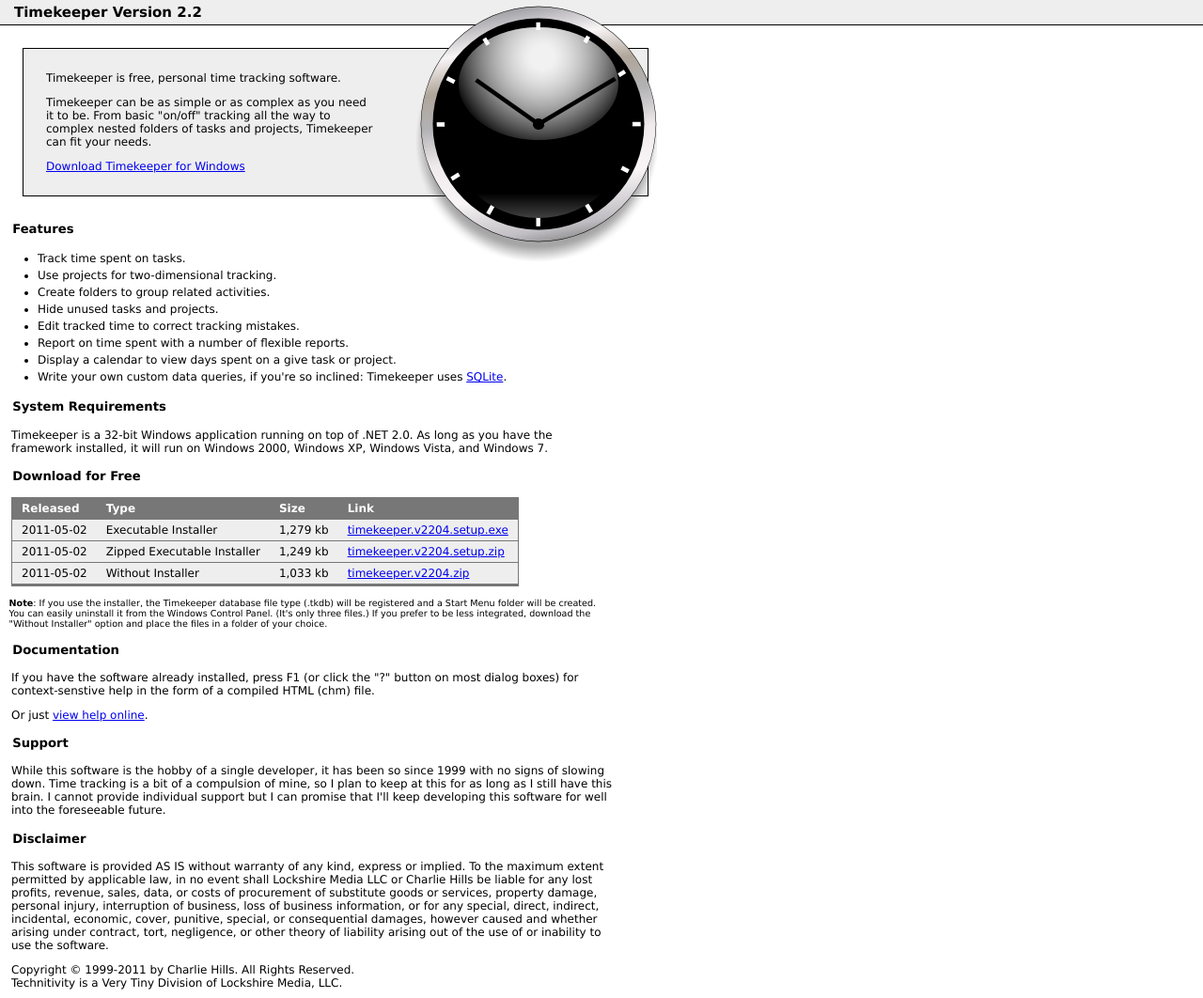
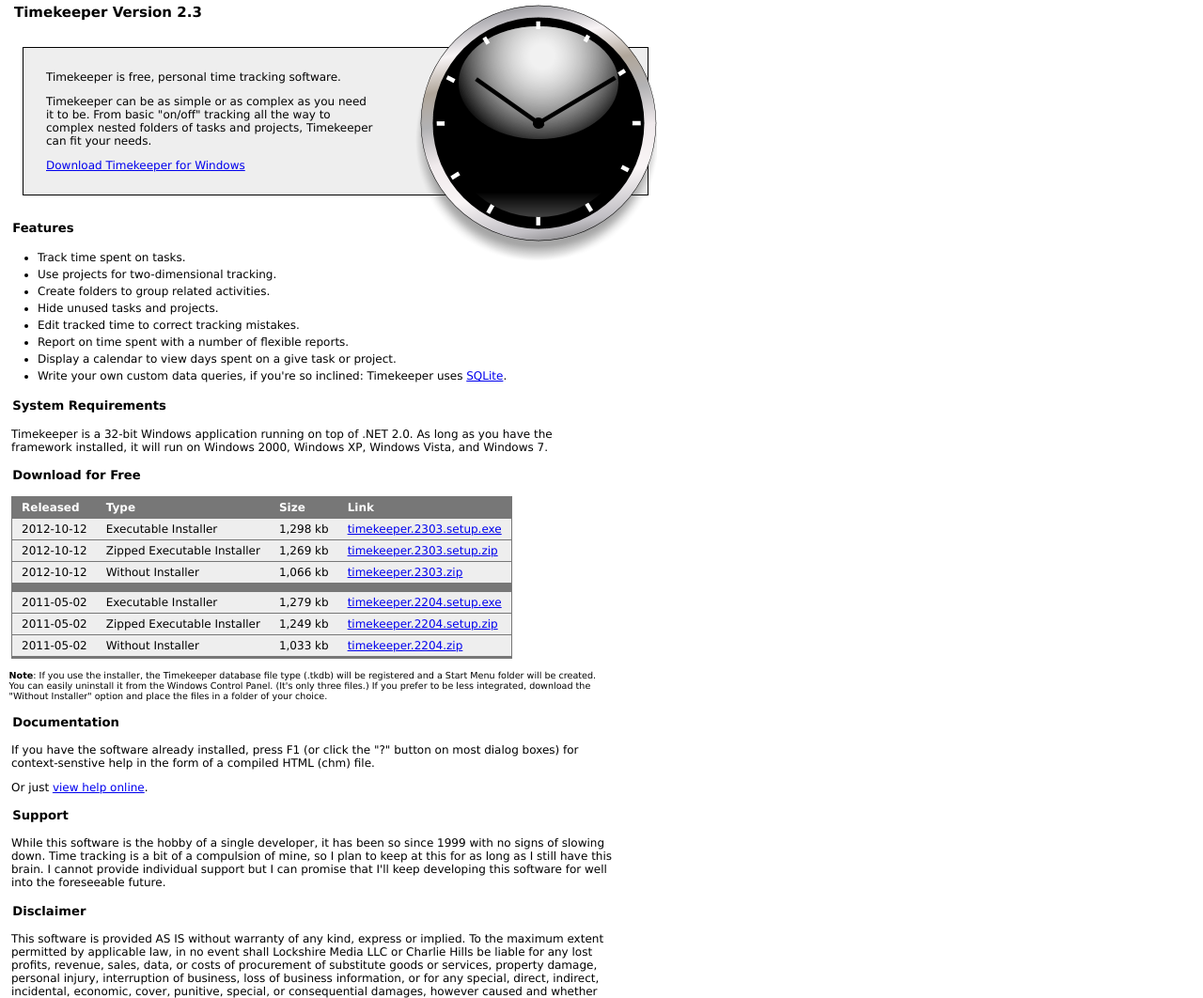
Before and after one commit to celdaran/Timekeeper3, a plain HTML site: page web/index.html in a window 1280 px wide. Shown: the top 1062 px of the page at 94% size. Drawn offline with Linux system fonts and the light colour scheme.

Commit message:
Updated web site to Timekeeper 2.3 ----------------------------------------------------------------------- TESTING - Normal regression. ----------------------------------------------------------------------- DETAILS - index.html   * Updated version from 2.2 to 2.3.   * Removed extraneous comments.   * Changed most recent download link to 2303.   * Updated the download table to contain both 2204 and 2303.   * Changed copyright year from 2011 to 2012.
- standard.css
  * Removed background color and border from h1.
-----------------------------------------------------------------------
Project...: Timekeeper
Components: n/a
Target....: 2.3
Ticket(s).: n/a

[git-p4: depot-paths = "//depot/timekeeper/": change = 233]

```diff
--- a/web/index.html
+++ b/web/index.html
@@ -24,7 +24,7 @@
 </head>
 <body>
 
-<h1>Timekeeper Version 2.2</h1>
+<h1>Timekeeper Version 2.3</h1>
 
 <div style="padding: 1em; margin: 2em; border: 1px solid #000; background-color: #eee; max-width: 640px;">
 
@@ -40,17 +40,12 @@ From basic "on/off" tracking all the way to complex nested
 folders of tasks and projects, Timekeeper can fit your needs.
 </p>
 
-<!--p><b>Oh, and Jon, your account balances are all normal. So as you can see, there's no need to call anyone</b>.</p-->
-
 <p>
-<a href="timekeeper.v2204.setup.exe">Download Timekeeper for Windows</a>
+<a href="downloads/timekeeper.2303.setup.exe">Download Timekeeper for Windows</a>
 </p>
 </div>
 
-<!--p>&nbsp;</p-->
-
 <h2>Features</h2>
-<!--p>With Timekeeper you can:</p-->
 <ul>
 <li> Track time spent on tasks. </li>
 <li> Use projects for two-dimensional tracking. </li>
@@ -70,13 +65,16 @@ Windows XP, Windows Vista, and Windows 7.
 </p>
 
 <h2>Download for Free</h2>
-<!--p>You can download Timekeeper using a number of formats:</p-->
 <p>
 <table>
 <tr><th>Released</th><th>Type</th><th>Size</th><th>Link</th></tr>
-<tr><td>2011-05-02</td><td>Executable Installer</td><td align="right">1,279 kb</td><td><a href="timekeeper.v2204.setup.exe">timekeeper.v2204.setup.exe</a></td></tr>
-<tr><td>2011-05-02</td><td>Zipped Executable Installer</td><td align="right">1,249 kb</td><td><a href="timekeeper.v2204.setup.zip">timekeeper.v2204.setup.zip</a></td></tr>
-<tr><td>2011-05-02</td><td>Without Installer</td><td align="right">1,033 kb</td><td><a href="timekeeper.v2204.zip">timekeeper.v2204.zip</a></td></tr>
+<tr><td>2012-10-12</td><td>Executable Installer</td><td align="right">1,298 kb</td><td><a href="downloads/timekeeper.2303.setup.exe">timekeeper.2303.setup.exe</a></td></tr>
+<tr><td>2012-10-12</td><td>Zipped Executable Installer</td><td align="right">1,269 kb</td><td><a href="downloads/timekeeper.2303.setup.zip">timekeeper.2303.setup.zip</a></td></tr>
+<tr><td>2012-10-12</td><td>Without Installer</td><td align="right">1,066 kb</td><td><a href="downloads/timekeeper.2303.zip">timekeeper.2303.zip</a></td></tr>
+<tr><td colspan="4" style="background-color: #777" /></tr>
+<tr><td>2011-05-02</td><td>Executable Installer</td><td align="right">1,279 kb</td><td><a href="downloads/timekeeper.2204.setup.exe">timekeeper.2204.setup.exe</a></td></tr>
+<tr><td>2011-05-02</td><td>Zipped Executable Installer</td><td align="right">1,249 kb</td><td><a href="downloads/timekeeper.2204.setup.zip">timekeeper.2204.setup.zip</a></td></tr>
+<tr><td>2011-05-02</td><td>Without Installer</td><td align="right">1,033 kb</td><td><a href="downloads/timekeeper.2204.zip">timekeeper.2204.zip</a></td></tr>
 </table>
 </p>
 
@@ -114,7 +112,7 @@ of liability arising out of the use of or inability to use the software.
 </p>
 
 <p>
-Copyright &copy; 1999-2011 by Charlie Hills. All Rights Reserved.</br>
+Copyright &copy; 1999-2012 by Charlie Hills. All Rights Reserved.</br>
 Technitivity is a Very Tiny Division of Lockshire Media, LLC.
 </p>
 
--- a/web/standard.css
+++ b/web/standard.css
@@ -24,8 +24,8 @@ h1, h2, h3 {
 
 h1 {
     font-size: 1.25em;
-    background-color: #eee;
-    border-bottom: 1px solid #000000;
+    x-background-color: #eee;
+    x-border-bottom: 1px solid #000000;
 }
 
 h2 {
```
